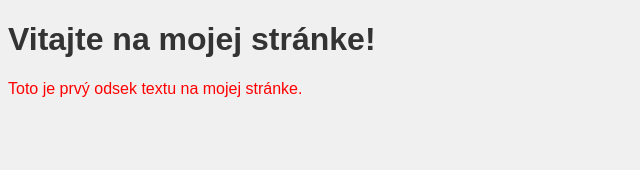
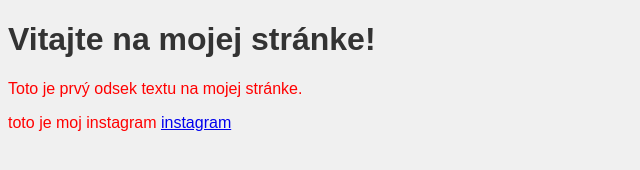
Before and after one commit to rYchto/rychto, a plain HTML site: page index.html in a window 1280 px wide. Shown: the whole page, without its empty margins (0-640 px from the left). Drawn offline with Linux system fonts and the light colour scheme.

Commit message:
Update index.html

```diff
--- a/index.html
+++ b/index.html
@@ -10,5 +10,6 @@
 <body>
     <h1>Vitajte na mojej stránke!</h1>
     <p>Toto je prvý odsek textu na mojej stránke.</p>
+    <p>toto je moj instagram <a href="https://www.instagram.com/rychtoo/">instagram</a>
 </body>
 </html>
```
